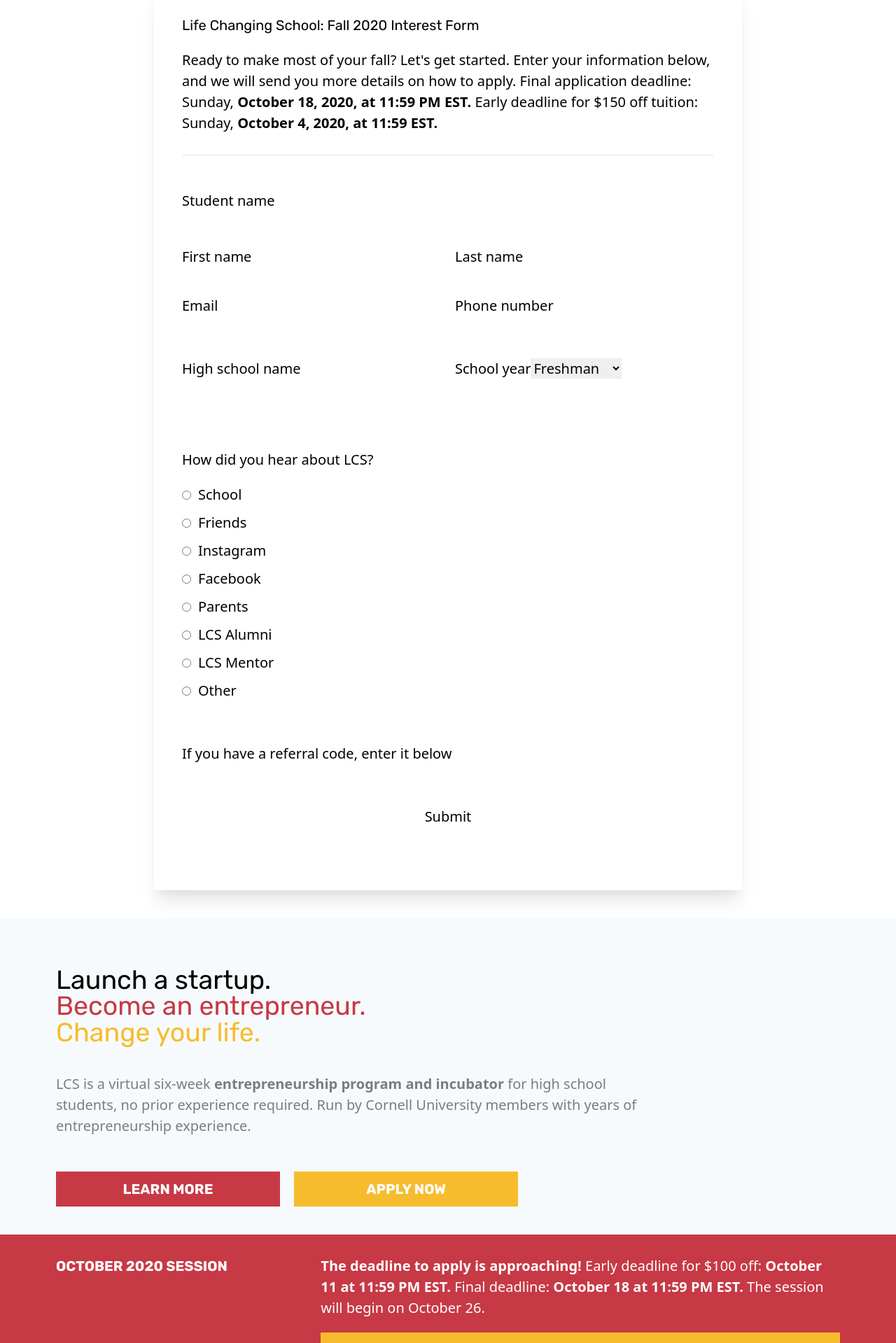
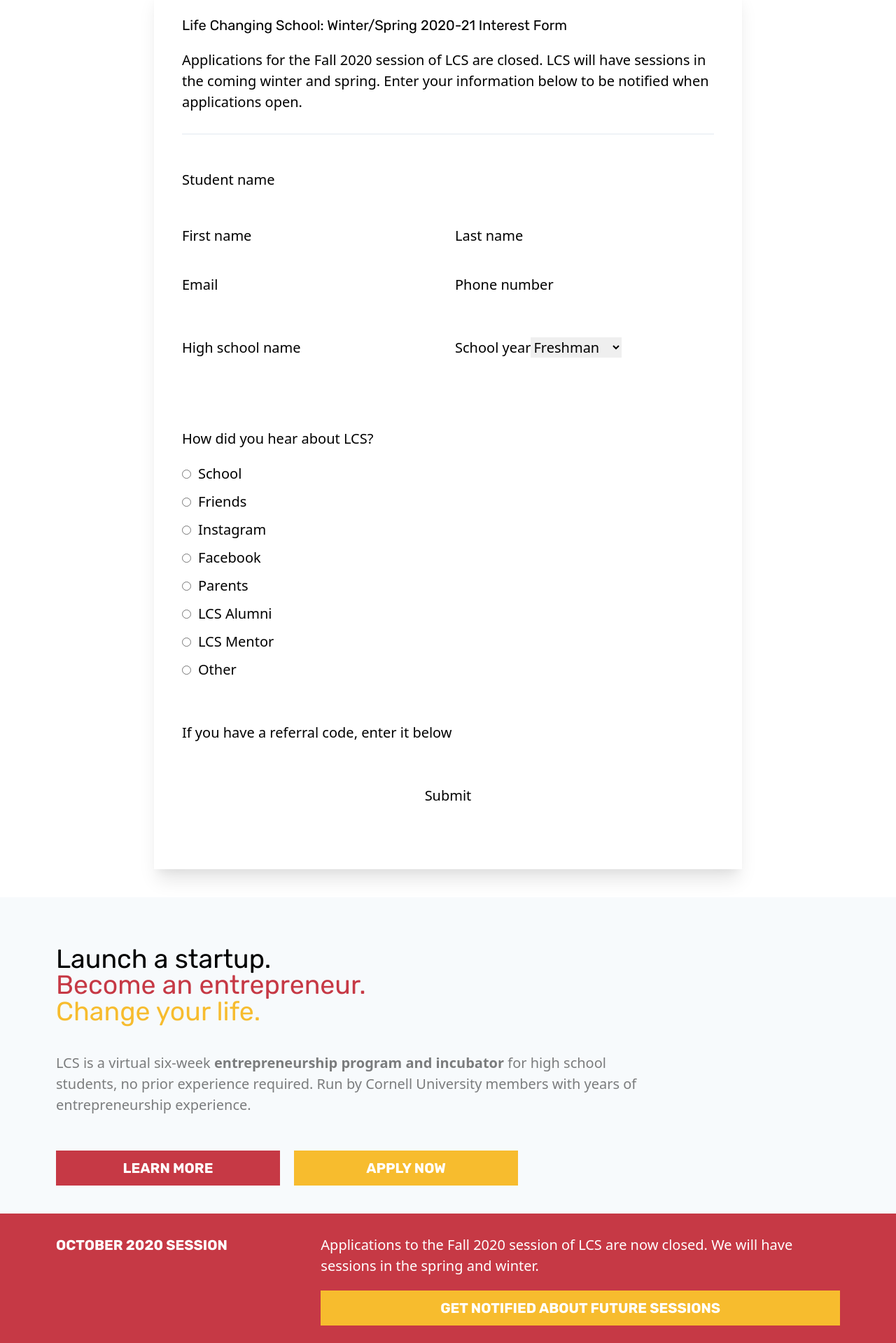
Before and after one commit to LifeChangingSchool/lcs-website, a Next.js app: page /interest in a window 1280 px wide. Shown: the part 140-2059 px from the top of the page at 70% size. Built offline with nearby package versions, Linux system fonts and the light colour scheme.

Commit message:
update for post-deadline

```diff
--- a/components/general-cta.tsx
+++ b/components/general-cta.tsx
@@ -25,7 +25,7 @@
                     with years of entrepreneurship experience.</p>
                 <div className="md:flex">
                     <Link href="/"><a className="lcs-cta-button w-full md:w-64 md:mr-4 lcs-bg-red my-2">Learn more</a></Link>
-                    <Link href="/interest"><a className="lcs-cta-button w-full md:w-64 md:mr-4 lcs-bg-yellow my-2">Apply Now</a></Link>
+                    <Link href="/interest"><a className="lcs-cta-button w-full md:w-64 md:mr-4 lcs-bg-yellow my-2">Apply now</a></Link>
                 </div>
             </div>
         </div>
--- a/components/lander-cta.tsx
+++ b/components/lander-cta.tsx
@@ -9,8 +9,8 @@
                     <span>October 2020 Session</span>
                 </div>
                 <div className="col-span-2">
-                    <p className="text-xs sm:text-base"><b>The deadline to apply is approaching!</b> Early deadline for $100 off: <b>October 11 at 11:59 PM EST.</b> Final deadline: <b>October 18 at 11:59 PM EST.</b> The session will begin on October 26.</p>
-                    <Link href="/interest"><a className="lcs-cta-button text-xs sm:text-base w-full lcs-bg-yellow my-4">Apply for October 2020</a></Link>
+                    <p className="text-xs sm:text-base">Applications to the Fall 2020 session of LCS are now closed. We will have sessions in the spring and winter.</p>
+                    <Link href="/interest"><a className="lcs-cta-button text-xs sm:text-base w-full lcs-bg-yellow my-4">Get notified about future sessions</a></Link>
                 </div>
             </div>
         </LanderRedContainer>
--- a/pages/application2020.tsx
+++ b/pages/application2020.tsx
@@ -129,7 +129,7 @@
             deadline: September 30, 2020."/>
             <h1 className="heading">Life Changing School: Fall 2020 Application</h1>
             <p className="my-4 text-xs sm:text-base">Fill out the
-                application below to be considered for the October session of Life Changing School. Final application deadline: Sunday, <b>October 18, 2020, at 11:59 PM EST.</b> Early deadline for $150 off tuition: Sunday, <b>October 4, 2020, at 11:59 EST.</b></p>
+                application below to be considered for the October session of Life Changing School. Final application deadline: Thursday, <b>October 22, 2020, at 11:59 PM EST.</b></p>
             {submitErrorMarkup}
             {errorNotifMarkup}
             <form action="">
--- a/pages/index.tsx
+++ b/pages/index.tsx
@@ -30,7 +30,7 @@
                 our <b>virtual startup incubator and entrepreneurship program,</b> providing them with the education and platform to <b>launch sustainable, impactful startups in just six
                 weeks.</b></p>
             <p className="max-w-2xl mt-4 mb-8">No prior experience required. Run by Cornell University members with years of entrepreneurship experience.</p>
-            <Link href="/interest"><a className="lcs-cta-button">Apply for October 2020</a></Link>
+            <Link href="/interest"><a className="lcs-cta-button">Get notified about sessions</a></Link>
 
             <hr className="my-12"/>
             <h2 className="lcs-uppercase-bold">Fall 2020 guest speakers</h2>
@@ -44,7 +44,9 @@
 
             <LanderFeatures/>
 
-            <LanderCost/>
+            {/*<LanderCost/>*/}
+
+            <hr className="sep"/>
 
             <LanderGrid/>
 
@@ -65,7 +67,9 @@
                 <Link href="/about"><a className="lcs-outline-button">More about our team &gt;</a></Link>
             </div>
 
-            <LanderCost/>
+            {/*<LanderCost/>*/}
+
+            <LanderCTA className="my-16"/>
 
             <div className="md:grid md:grid-cols-2">
                 <div className="md:pb-0 md:border-b-0 md:pr-6 md:border-r">
--- a/pages/interest.tsx
+++ b/pages/interest.tsx
@@ -101,9 +101,8 @@
             <LCSSEO title="Apply to LCS" description="Ready to make most of your fall? Let's get started. Enter your information below, and we will send
                     you more details on how to apply."/>
             <div className="max-w-2xl mx-auto p-4 sm:p-8 shadow-xl my-8">
-                <h1 className="heading">Life Changing School: Fall 2020 Interest Form</h1>
-                <p className="my-4 text-xs sm:text-base">Ready to make most of your fall? Let's get started. Enter your information below, and we will send
-                    you more details on how to apply. Final application deadline: Sunday, <b>October 18, 2020, at 11:59 PM EST.</b> Early deadline for $150 off tuition: Sunday, <b>October 4, 2020, at 11:59 EST.</b></p>
+                <h1 className="heading">Life Changing School: Winter/Spring 2020-21 Interest Form</h1>
+                <p className="my-4 text-xs sm:text-base">Applications for the Fall 2020 session of LCS are closed. LCS will have sessions in the coming winter and spring. Enter your information below to be notified when applications open.</p>
                 <hr/>
                 {submitError && submitErrorMarkup}
                 {errorNotifMarkup}
```
